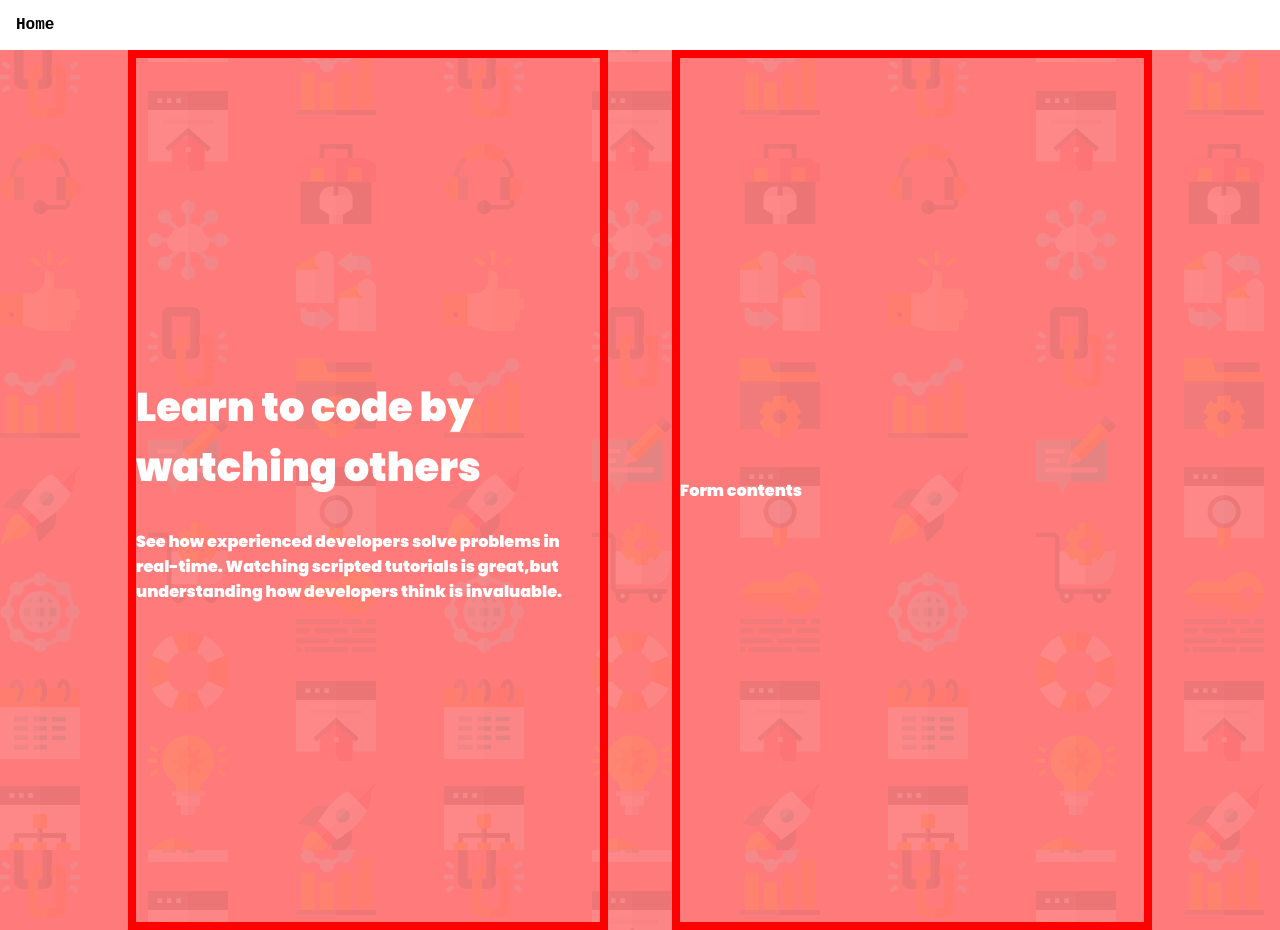
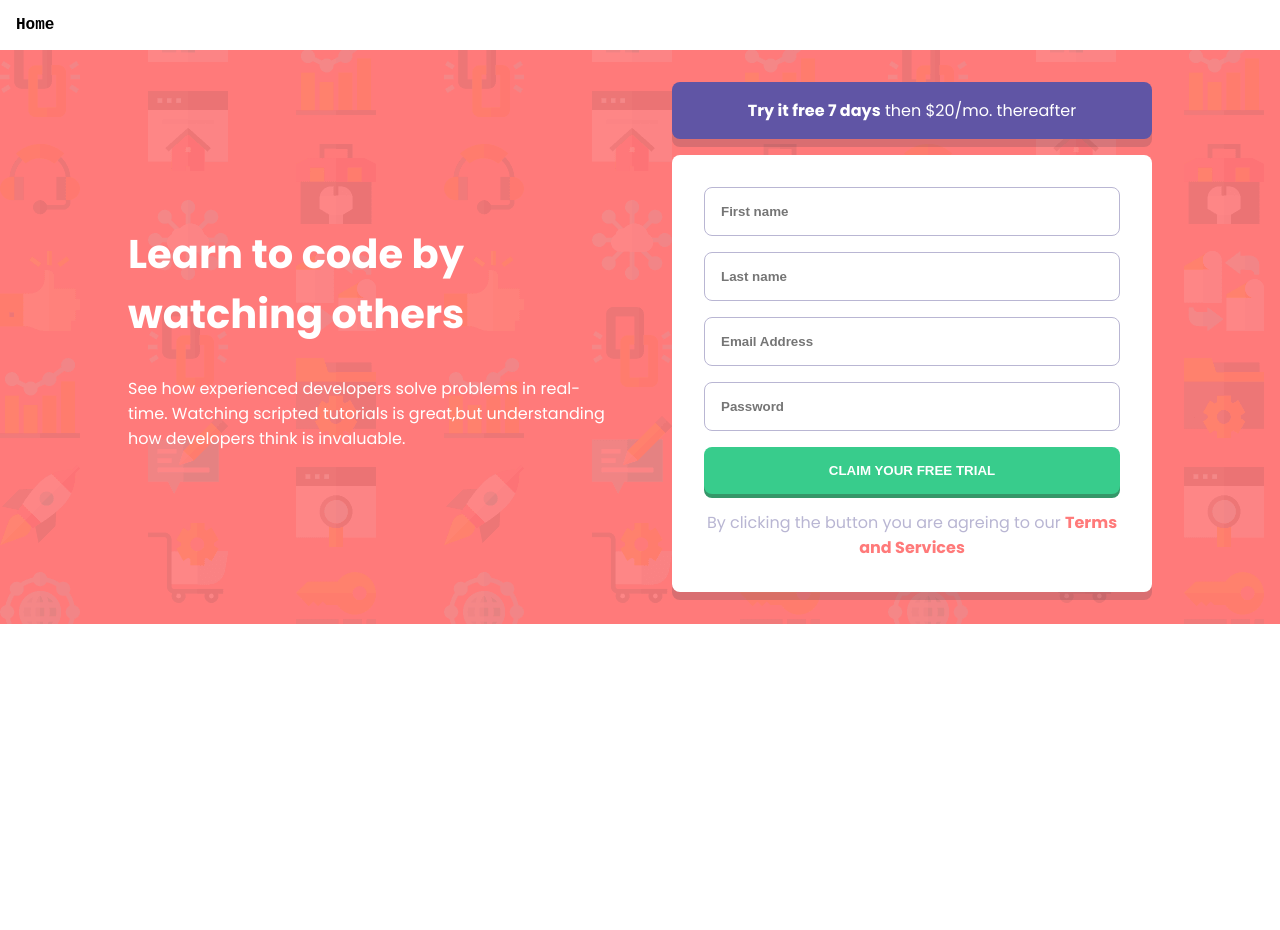
Before and after one commit to TPdkr/frontend_challenges, a React (Vite) app in the folder my-solutions/: page /frontend_challenges/input-form in a window 1280 px wide. After the commit the page ends 800 px from the top, so only its background shows below. Built offline with nearby package versions, Linux system fonts and the light colour scheme.

Commit message:
continued wotk on the challenge 2

```diff
--- a/my-solutions/index.html
+++ b/my-solutions/index.html
@@ -5,6 +5,10 @@
     <link rel="icon" type="image/svg+xml" href="/vite.svg" />
     <meta name="viewport" content="width=device-width, initial-scale=1.0" />
     <title>my-solutions</title>
+
+    <link rel="preconnect" href="https://fonts.googleapis.com">
+    <link rel="preconnect" href="https://fonts.gstatic.com" crossorigin>
+    <link href="https://fonts.googleapis.com/css2?family=Poppins:ital,wght@0,100;0,200;0,300;0,400;0,500;0,600;0,700;0,800;0,900;1,100;1,200;1,300;1,400;1,500;1,600;1,700;1,800;1,900&display=swap" rel="stylesheet">
   </head>
   <body>
     <div id="root"></div>
--- a/my-solutions/src/signup-form/inputform.jsx
+++ b/my-solutions/src/signup-form/inputform.jsx
@@ -1,8 +1,19 @@
 import styles from "./inputform.module.css";
+import { useState } from "react";
 
 function InputForm(){
+    const [inputs, setInputs] = useState({});
+
+    const handleChange = (e) => {
+        const name = e.target.name;
+        const value = e.target.value;
+
+        setInputs(values => ({...values, [name]:value}));
+    }
+
     return (
         <div className={styles.inputForm}>
+            <div className={styles.content}>
                 <div className={styles.header}>
                     <h1>Learn to code by watching others</h1>
                     <p>
@@ -10,9 +21,69 @@ function InputForm(){
                         Watching scripted tutorials is great,but understanding how developers think is invaluable.
                     </p>
                 </div>
-            <div>Form contents</div>
+                <div className={styles.form}>
+                    <div className={styles.island}>
+                        <p>
+                            <b>Try it free 7 days</b> then $20/mo. thereafter
+                        </p>
+
+                    </div>
+                    <div className={styles.window}>
+                        <form>
+                            <InputField
+                            name="firstname"
+                            value={inputs.firstname}
+                            handleChange={handleChange}
+                            placeholder="First name"
+                            ></InputField>
+
+                            <InputField
+                            name="lastname"
+                            value={inputs.lastname}
+                            handleChange={handleChange}
+                            placeholder="Last name"
+                            ></InputField>
+
+                            <InputField
+                            name="email"
+                            value={inputs.email}
+                            handleChange={handleChange}
+                            placeholder="Email Address"
+                            ></InputField>
+
+                            <InputField
+                            name="password"
+                            value={inputs.password}
+                            handleChange={handleChange}
+                            placeholder="Password"
+                            ></InputField>
+
+                            <input className={styles.inputField} type="submit" value="CLAIM YOUR FREE TRIAL"/>
+
+                            <p className={styles.disclaimer}>
+                                By clicking the button you are agreing to our <b>Terms and Services</b>
+                            </p>
+                        </form>
+                    </div>
+                </div>
+            </div>
         </div>
     );
 }
 
+function InputField({name, value, handleChange, placeholder, pattern="/^[a-zA-Z]+$/"}){
+    return (
+        <input
+            type="text"
+            name={name}
+            value={value}
+            onChange={handleChange}
+            className={styles.inputField}
+            placeholder={placeholder}
+            required
+            pattern={pattern}
+        />
+    );
+}
+
 export default InputForm
--- a/my-solutions/src/signup-form/inputform.module.css
+++ b/my-solutions/src/signup-form/inputform.module.css
@@ -1,14 +1,18 @@
 :local(.inputForm){
     --PrimaryRed: hsl(0, 100%, 74%) ;
     --PrimaryGreen: hsl(154, 59%, 51%);
+    --SecondaryGreen: hsl(152, 48%, 40%);
 
     --AccentPurple: hsl(248, 32%, 49%);
 
-    --NeutralGray: hsl(249, 10%, 26%)
-    --NeutralPurple: hsl(246, 25%, 77%)
+    --NeutralGray: hsl(249, 10%, 26%) ;
+    --NeutralGrayrgb:64, 62, 74;
+    --NeutralPurple: hsl(246, 25%, 77%);
+
+    --shadow: rgba(var(--NeutralGrayrgb), 0.2);
 }
 
-@font-face {
+/*@font-face {
     font-family: 'Poppins';
     src:
         url('./fonts/Poppins-Black.ttf'),
@@ -30,40 +34,48 @@
         url('./fonts/Poppins-Thin.ttf'),
         url('./fonts/Poppins-ThinItalic.ttf')
         ;
-}
+}*/
 
 .inputForm{
-    min-height: 55rem;
-
-    /*layout for the content*/
     display: grid;
-    grid-template-columns: 1fr 1fr;
-    gap: 4rem;
-
     /*style*/
     background-image: url("./images/bg-intro-desktop.png");
     background-color: var(--PrimaryRed);
     font-family: 'Poppins';
     color: white;
-    padding: 0 8rem;
+    padding: 2rem;
+
+}
+
+.content{
+    align-self: center;
+    /*layout for the content*/
+    display: grid;
+    grid-template-columns: 1fr 1fr;
+    gap: 4rem;
+    margin: auto;
+}
+
+.content div{
+    max-width: 30rem;
 }
 
 .inputForm h1{
     font-size: 2.5rem;
-    font-weight: 500;
+    font-weight: 700;
 }
 
 .inputForm p{
     font-size: 1rem;
-    font-weight: 100;
+    font-weight: 400;
 }
 
-.inputForm div{
+.content div{
     display: flex;
     flex-direction: column;
     justify-items: center;
     justify-content: center;
-    border: red 0.5rem solid;
+    border: red 0.5reinputFormm solid;
 }
 
 .header{
@@ -71,3 +83,83 @@
     gap: 2rem;
     text-align: left;
 }
+
+.island{
+    background-color: var(--AccentPurple);
+    padding: 1rem;
+    border-radius: 0.5rem;
+    box-shadow: 0 0.5rem  0 var(--shadow);
+    text-align: center;
+}
+
+.window{
+    background-color: white;
+    padding: 2rem;
+    border-radius: 0.5rem;
+    box-shadow: 0 0.5rem  0 var(--shadow);
+    color: var(--NeutralGray);
+}
+
+.window form{
+    display: flex;
+    flex-direction: column;
+    gap: 1rem;
+}
+
+.form{
+    gap: 1rem
+}
+
+/*
+===============================================================================
+INPUT FIELD
+===============================================================================
+*/
+
+.inputField[type=text]{
+    padding: 1rem;
+    border-radius: 0.5rem;
+    width: auto;
+    border: 1px solid var(--NeutralPurple);
+    font-weight: 600;
+}
+
+.inputField[type=text]:focus{
+    border-color: var(--AccentPurple);
+}
+
+.inputField[type=text]::placeholder{
+    font-weight: 600;
+}
+
+.inputField[type=submit]{
+    background-color: var(--PrimaryGreen);
+    color: white;
+    font-weight: 600;
+    padding: 1rem;
+    border-radius: 0.5rem;
+    border-width: 0;
+    box-shadow: 0 0.25rem  0 var(--SecondaryGreen);
+    transition: all 0.5s linear;
+}
+
+.inputField[type=submit]:hover{
+    transform: translateY(0.25rem);
+    box-shadow: 0 0rem  0 var(--SecondaryGreen);
+}
+
+/*
+===============================================================================
+DISCLAIMER
+===============================================================================
+*/
+.disclaimer{
+    font-size: 0.5rem;
+    text-align: center;
+    font-weight: 500;
+    color: var(--NeutralPurple)
+}
+
+.disclaimer b{
+    color: var(--PrimaryRed);
+}
```
Lines whose indentation alone changed are shown as unchanged.
